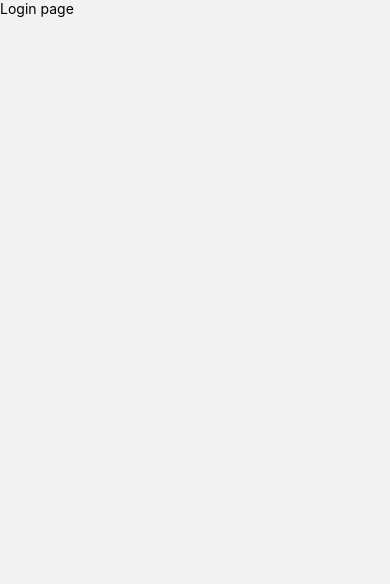
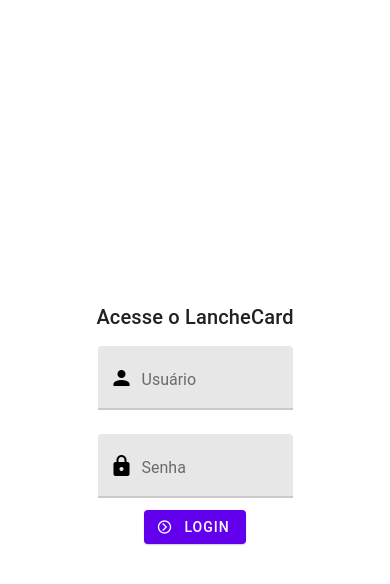
Before and after one commit to rlucasfm/lanchecard-totem, a React Native app: screen / in a window 390 px wide. Shown: the top 584 px of the page. Built offline with nearby package versions, Linux system fonts and the light colour scheme.

Commit message:
first commit

```diff
--- a/babel.config.js
+++ b/babel.config.js
@@ -1,3 +1,16 @@
 module.exports = {
   presets: ['module:metro-react-native-babel-preset'],
+  plugins: [
+    [
+      'module:react-native-dotenv',
+      {
+        envName: 'APP_ENV',
+        moduleName: '@env',
+        path: '.env',
+        safe: false,
+        allowUndefined: true,
+        verbose: false,
+      },
+    ],
+  ],
 };
--- a/package.json
+++ b/package.json
@@ -12,10 +12,14 @@
   "dependencies": {
     "@react-navigation/native": "^6.0.13",
     "@react-navigation/native-stack": "^6.9.1",
+    "axios": "0.27.2",
     "react": "18.1.0",
     "react-native": "0.70.6",
+    "react-native-dotenv": "^3.4.2",
+    "react-native-paper": "^4.12.5",
     "react-native-safe-area-context": "^4.4.1",
-    "react-native-screens": "^3.18.2"
+    "react-native-screens": "^3.18.2",
+    "react-native-vector-icons": "^9.2.0"
   },
   "devDependencies": {
     "@babel/core": "^7.12.9",
--- /dev/null
+++ b/src/http-common.ts
@@ -0,0 +1,6 @@
+import axios from 'axios';
+// import {REACT_APP_API_URL} from '@env';
+
+export default axios.create({
+  baseURL: 'http://my-json-server.typicode.com/rlucasfm/json-fake-server',
+});
--- a/src/screens/Login/index.tsx
+++ b/src/screens/Login/index.tsx
@@ -1,6 +1,106 @@
-import React from 'react';
-import {Text} from 'react-native';
+import React, {useState} from 'react';
+import {StyleSheet, View} from 'react-native';
+import {useNavigation} from '@react-navigation/native';
+import {TextInput, Title, Button, Text, IconButton} from 'react-native-paper';
+import http from '../../http-common';
+import {IUserData} from './../../typings/Login';
 
 export default function () {
-  return <Text>Login page</Text>;
+  const [username, setUsername] = useState('');
+  const [password, setPassword] = useState('');
+  const [errorStatus, setErrorStatus] = useState(false);
+  const navigation = useNavigation();
+
+  function tryLogin() {
+    http
+      .get<IUserData[]>('/users')
+      .then((response: any) => {
+        const user_data = response.data[0];
+        if (
+          user_data.username === username &&
+          user_data.password === password
+        ) {
+          navigation.navigate('ProductList');
+        } else {
+          setErrorStatus(true);
+        }
+      })
+      .catch(() => {
+        setErrorStatus(true);
+      });
+  }
+
+  return (
+    <View style={styles.container}>
+      {errorStatus ? (
+        <View style={styles.errorpop}>
+          <Text style={styles.error}>
+            Verifique o seu nome de usuário e senha
+          </Text>
+          <IconButton
+            icon="close"
+            style={styles.closebtn}
+            onPress={() => setErrorStatus(false)}
+          />
+        </View>
+      ) : null}
+      <Title>Acesse o LancheCard</Title>
+      <TextInput
+        label={'Usuário'}
+        style={styles.input}
+        value={username}
+        onChangeText={text => setUsername(text)}
+        left={<TextInput.Icon icon="account" />}
+        error={errorStatus}
+      />
+      <TextInput
+        label={'Senha'}
+        style={styles.input}
+        value={password}
+        onChangeText={text => setPassword(text)}
+        secureTextEntry={true}
+        left={<TextInput.Icon icon="lock" />}
+        error={errorStatus}
+      />
+      <Button
+        icon="chevron-right-circle-outline"
+        mode="contained"
+        onPress={tryLogin}>
+        Login
+      </Button>
+    </View>
+  );
 }
+
+const styles = StyleSheet.create({
+  container: {
+    flex: 1,
+    justifyContent: 'center',
+    alignItems: 'center',
+    backgroundColor: '#fff',
+  },
+  input: {
+    width: '50%',
+    margin: 12,
+  },
+  errorpop: {
+    backgroundColor: '#ffdce0',
+    width: '50%',
+    height: 50,
+    borderRadius: 5,
+    flexDirection: 'row',
+    justifyContent: 'center',
+    alignItems: 'center',
+    marginBottom: 20,
+  },
+  error: {
+    margin: 10,
+    color: '#8a282b',
+    marginLeft: 'auto',
+    transform: [{translateX: 30}],
+  },
+  closebtn: {
+    marginLeft: 'auto',
+    alignSelf: 'center',
+  },
+});
--- /dev/null
+++ b/src/typings/Login.ts
@@ -0,0 +1,4 @@
+export interface IUserData {
+  username: string;
+  password: string;
+}
```
Also changed, not shown: index.js (+20 -0 lines), 3 other files (tests, documents, lock files or other folders).
